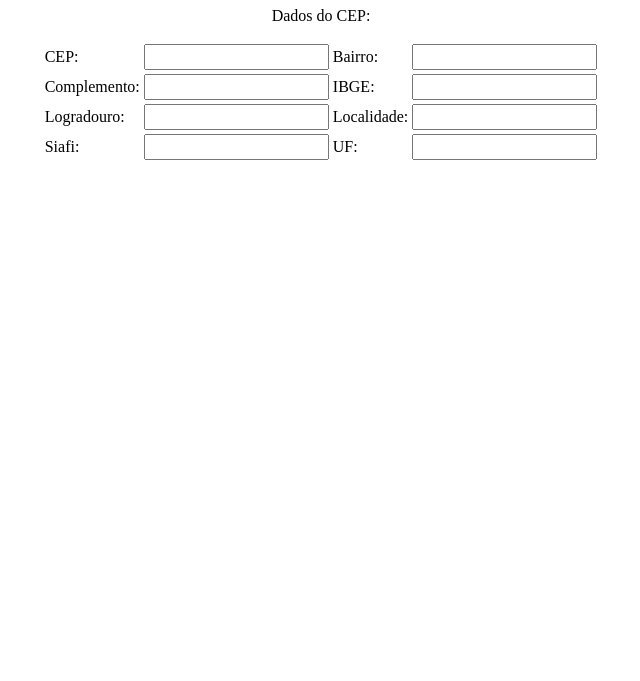
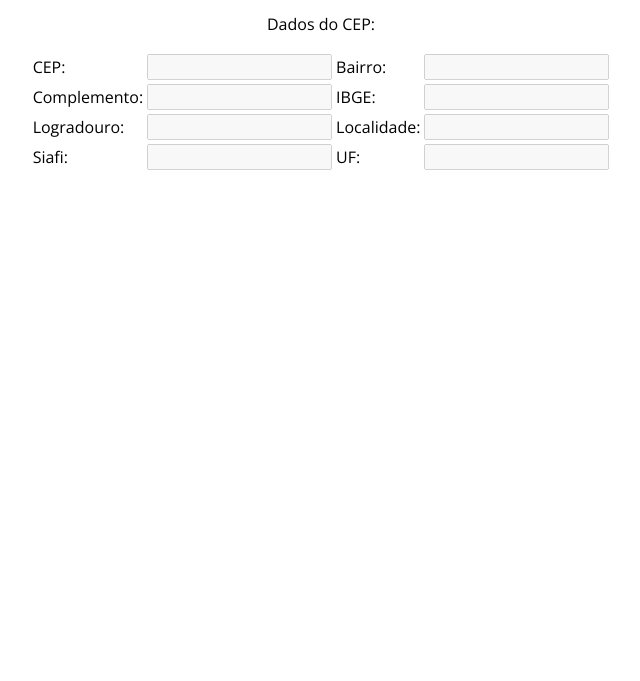
Before and after one commit to Bruno97855/MVCjsCode1, a website: page src/Views/index.html in a window 1280 px wide. Shown: the part 119-800 px from the top of the page, without its empty margins (319-959 px from the left). Drawn offline with nearby package versions, Linux system fonts and the light colour scheme.

Commit message:
commite do dia 14/03/22

```diff
--- a/public/Js/Scripts.js
+++ b/public/Js/Scripts.js
@@ -2,7 +2,7 @@ $(document).ready(()=>{
 
     $("#Buscar").on("click",function(){
      var cep = $("#cep").val();
-     debugger
+
         if(cep != null && cep != "")//Validação se tem ou não um CEP informado
         {
             $.ajax({//Faz a chamada na Controller passando pela route
--- a/public/css/Styles.css
+++ b/public/css/Styles.css
@@ -1,5 +1,5 @@
 
-    .Buscar{
+    .btn-Buscar{
     height: 30px; color: white; background-color: rgb(20, 177, 125);
     }
     .textBox{
@@ -11,3 +11,21 @@
     .CenterText{
         text-align: center;
     }
+    body{
+        background: rgb(255, 255, 255);
+        font-family: 'open sans', sans-serif;
+    }
+    /* .Box-screen {
+        width: 240px;
+        background: linear-gradient(rgb(250, 198, 57), rgb(143, 37, 204));
+        border-radius: 15px;
+        position: absolute;
+        left: 50%;
+        top: 80%;
+        transform: translate(-50%, -50%);
+        text-align: center;
+        color: #fff;
+        align-items: center;
+        line-height: 50px;
+        width: 600px;
+    } */
--- a/src/Controllers/index.ts
+++ b/src/Controllers/index.ts
@@ -3,7 +3,8 @@ import { Request, Response } from 'express';
 import path from 'path';
 import { CEPViewModel } from '../Models/CEPViewModel';//ViewModel(Modelo da tela)
 import {AxiosRequest} from '../utils/axios'
-export default {
+
+ export default {
 get: (req:Request, res:Response) =>{
     res.sendFile(path.resolve(__dirname, '..','Views','index.html'))//Rederiza um html por exemplo a própria tela de index
 },
--- a/src/Views/index.html
+++ b/src/Views/index.html
@@ -8,45 +8,44 @@
     <script src="https://ajax.googleapis.com/ajax/libs/jquery/3.5.1/jquery.min.js"></script>
     <script src="/Js/Scripts.js"></script>
     <link rel="stylesheet" href="/css/Styles.css">
+    <link href="https://fonts.googleapis.com/css?family=Open+Sans" rel="stylesheet">
 </head>
 <body>
+    <div class="Box-screen">
         <div class="CenterText">
             <h1><strong>Consulta CEP</strong></h1>
-
-        <input type="text"   id="cep" class="textBox" placeholder="Digite o CEP" data-ls-module="charCounter" maxlength="8" required/>
-        <button class="Buscar" id="Buscar">Buscar</button>
+            <input type="text" id="cep" class="textBox" placeholder="Digite o CEP" data-ls-module="charCounter" maxlength="8" required/>
+            <button class="btn-Buscar" id="Buscar">Buscar</button>
             <p>Dados do CEP:</p>
-
-
         </div>
-
         <table class="CenterScreen" >
             <tr>
                 <td>CEP:</td>
-            <td><input type="text" id="DataCep" class="textBox" /> </td>
+                <td><input type="text" id="DataCep" class="textBox" disabled=""/> </td>
                 <td>Bairro:</td>
-            <td><input type="text"   id="DataBairro" class="textBox" />  <br /></td>
+                <td><input type="text"   id="DataBairro" class="textBox" disabled=""/>  <br /></td>
             </tr>
                 <tr>
                 <td>Complemento:</td>
-            <td><input type="text"   id="DataCompl" class="textBox" />  <br /></td>
+                <td><input type="text"   id="DataCompl" class="textBox" disabled=""/>  <br /></td>
                 <td>IBGE:</td>
-            <td><input type="text"   id="DataIBGE" class="textBox" />  <br /></td>
+                <td><input type="text"   id="DataIBGE" class="textBox" disabled=""/>  <br /></td>
             </tr>
             <tr>
                 <td>Logradouro:</td>
-            <td><input type="text"   id="DataLograd" class="textBox" />  <br /></td>
+                <td><input type="text"   id="DataLograd" class="textBox" disabled=""/>  <br /></td>
                 <td>Localidade:</td>
-            <td><input type="text"   id="DataLocalid" class="textBox" />  <br /></td>
+                <td><input type="text"   id="DataLocalid" class="textBox" disabled=""/>  <br /></td>
             </tr>
             <tr>
                 <td>Siafi:</td>
-            <td><input type="text"   id="DataSiafi" class="textBox" />  <br /></td>
+                <td><input type="text"   id="DataSiafi" class="textBox" disabled=""/>  <br /></td>
                 <td>UF:</td>
-            <td><input type="text"   id="DataUF" class="textBox" />  <br /></td>
+                <td><input type="text"   id="DataUF" class="textBox" disabled=""/>  <br /></td>
             </tr>
+            </table>
+    </div>
 
-        </table>
 <!--         //arquitetura:
         //Index.html (view)
         //Index.ts (ações do botão / mostra na tela)
@@ -67,7 +66,5 @@
                  }
              });
         } -->
-
-
 </body>
 </html>
```
Lines whose indentation alone changed are shown as unchanged.
